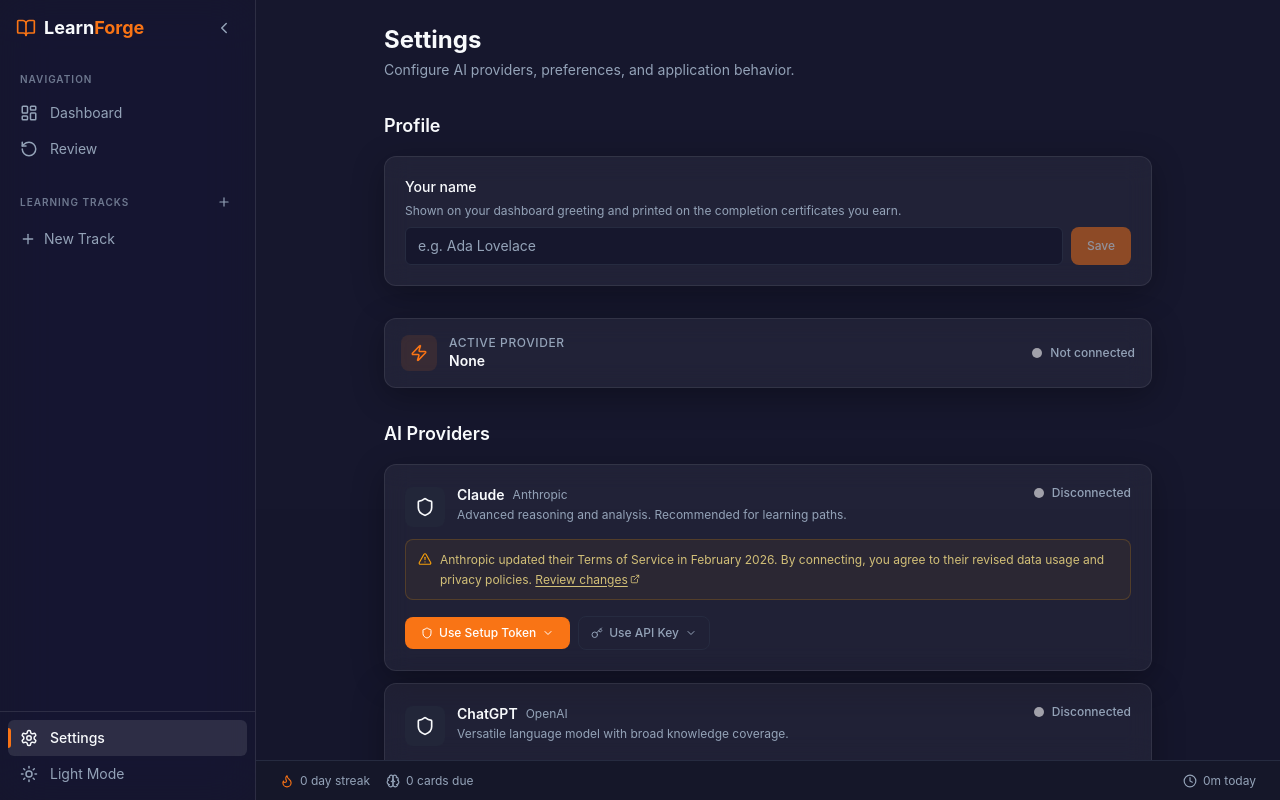
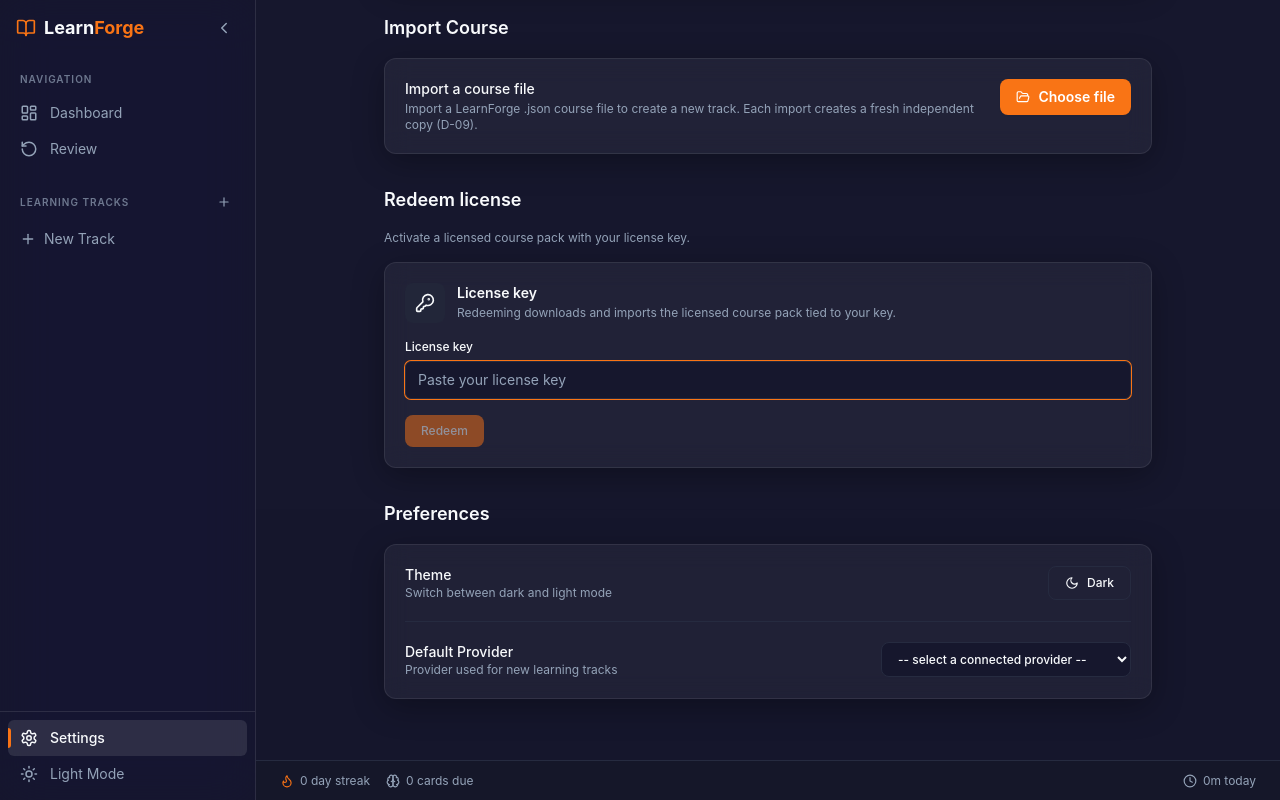
Before and after one commit to skillcoco/skillcoco, a React (Vite) app: page /settings in a window 1280 px wide. Built offline with nearby package versions, Linux system fonts and the light colour scheme.

Commit message:
feat(15-05): mount SettingsRedeemLicenseSection in Settings
- New section follows SettingsReportServerSection shape: section wrapper,
  .glass card, KeyRound icon chip header, mounts RedeemLicenseFlow
- Wired into Settings.tsx immediately after SettingsCourseImportSection

```diff
--- a/src/pages/Settings.tsx
+++ b/src/pages/Settings.tsx
@@ -8,6 +8,7 @@
 import { SettingsVerifyCertSection } from "@/pages/SettingsVerifyCertSection";
 import { SettingsReportServerSection } from "@/pages/SettingsReportServerSection";
 import { SettingsCourseImportSection } from "@/pages/SettingsCourseImportSection";
+import { SettingsRedeemLicenseSection } from "@/pages/SettingsRedeemLicenseSection";
 import {
   Shield,
   Key,
@@ -949,6 +950,9 @@
       {/* ── Course Import (Phase 12 Plan 04 — D-05/D-09) ── */}
       <SettingsCourseImportSection />
 
+      {/* ── Redeem License (Phase 15 Plan 05 — D-01/D-02) ── */}
+      <SettingsRedeemLicenseSection />
+
       {/* ── Preferences ── */}
       <section className="space-y-4">
         <h2 className="text-lg font-semibold text-foreground">Preferences</h2>
--- /dev/null
+++ b/src/pages/SettingsRedeemLicenseSection.tsx
@@ -0,0 +1,42 @@
+// SPDX-License-Identifier: MIT
+// Copyright (c) 2026 Gourav Shah (Initcron Systems Pvt. Ltd.)
+//
+// Phase 15 Plan 05 (D-01) — Settings section mounting RedeemLicenseFlow
+// (D-02). Follows SettingsReportServerSection's section-per-feature shape:
+// <section> wrapper + .glass card with an icon-chip header, matching the
+// Server icon treatment with KeyRound instead.
+
+import { KeyRound } from "lucide-react";
+import { RedeemLicenseFlow } from "@/components/RedeemLicenseFlow";
+
+export function SettingsRedeemLicenseSection() {
+  return (
+    <section className="space-y-4">
+      <h2 className="text-lg font-semibold text-foreground">
+        Redeem license
+      </h2>
+      <p className="text-xs text-muted-foreground">
+        Activate a licensed course pack with your license key.
+      </p>
+
+      <div className="glass rounded-xl p-5 space-y-4">
+        <div className="flex items-start gap-3">
+          <div className="flex h-10 w-10 items-center justify-center rounded-lg bg-secondary">
+            <KeyRound size={20} className="text-foreground" />
+          </div>
+          <div>
+            <h3 className="text-sm font-semibold text-foreground">
+              License key
+            </h3>
+            <p className="mt-0.5 text-xs text-muted-foreground">
+              Redeeming downloads and imports the licensed course pack tied
+              to your key.
+            </p>
+          </div>
+        </div>
+
+        <RedeemLicenseFlow />
+      </div>
+    </section>
+  );
+}
```
